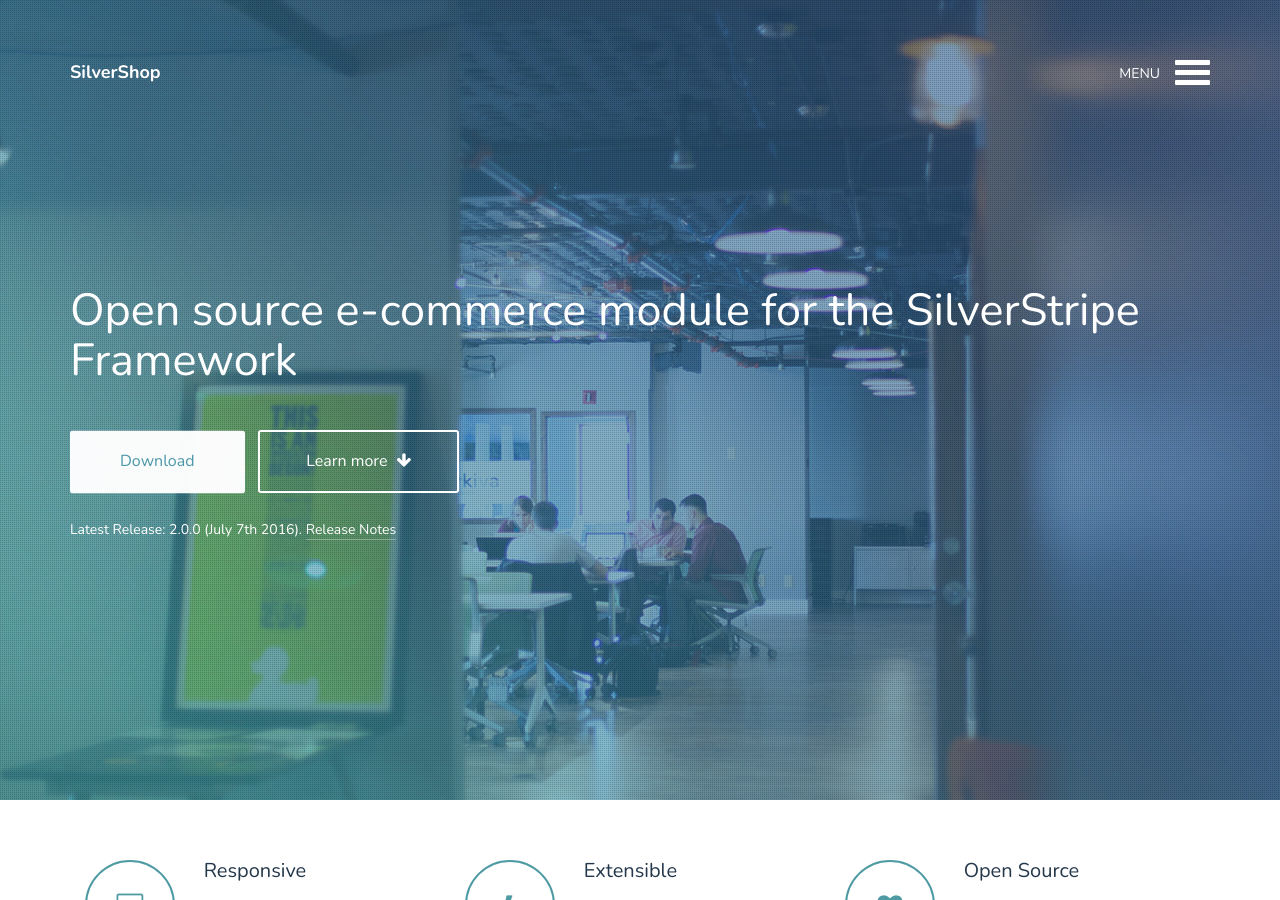
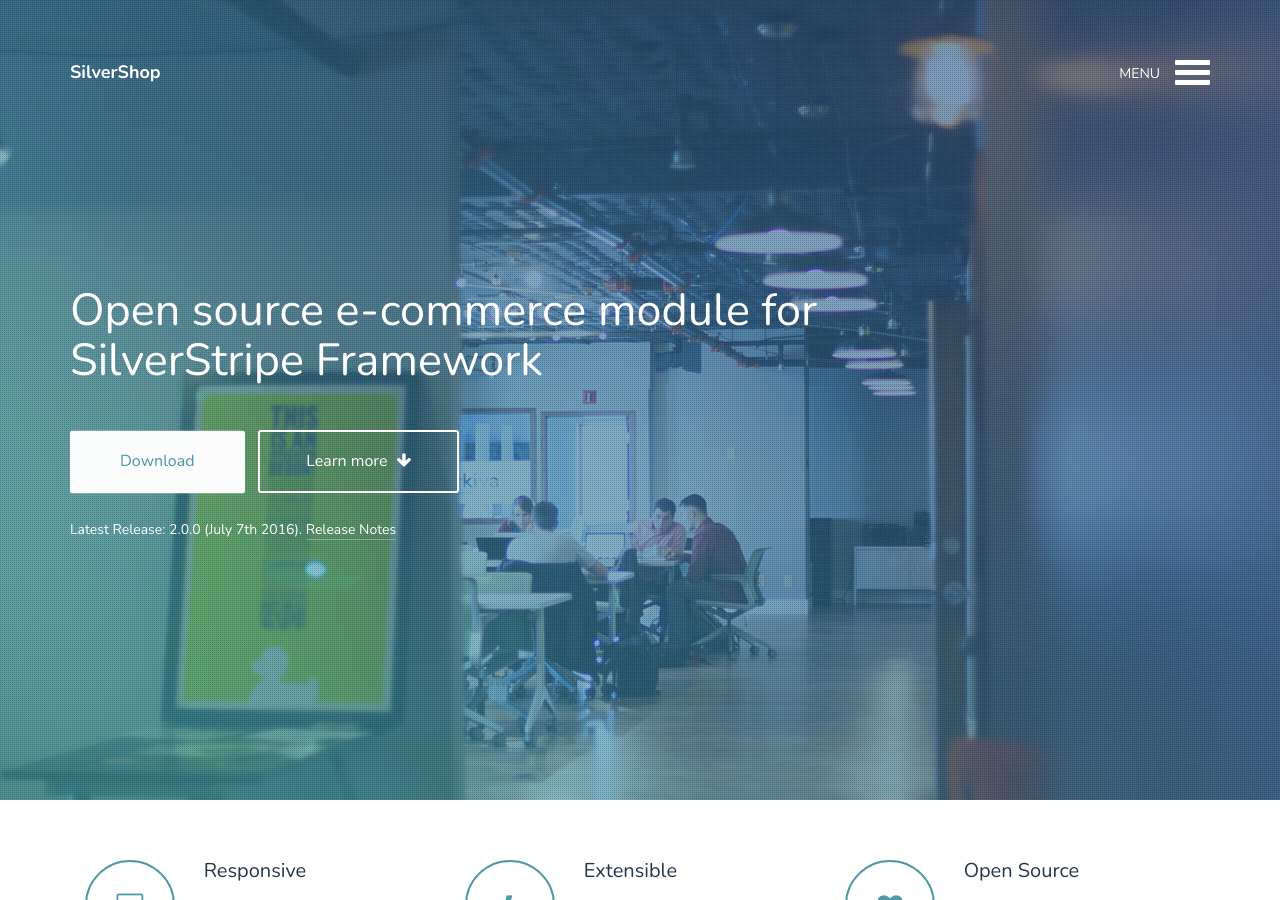
Before and after one commit to silvershop/silvershop.github.io, a Jekyll site: the page built from index.html, in a window 1280 px wide and 900 px high. Built offline with Jekyll 4.4.1, drawn with Linux system fonts in a browser that asks for light colours; nearby versions of some CDN libraries.

Commit message:
Fix line-breaking of SilverStripe Framework
Suggested here: https://twitter.com/Bandit/status/786844968316919808

Also removed "the", since it's a name.

```diff
--- a/_includes/header_home.html
+++ b/_includes/header_home.html
@@ -19,7 +19,7 @@
 
       <div class="row hero-content">
         <div class="col-md-12">
-          <h1 class="animated fadeInDown">Open source e-commerce module for the SilverStripe Framework</h1>
+          <h1 class="animated fadeInDown">Open source e-commerce module for SilverStripe&nbsp;Framework</h1>
 
           <a href="/download" class="use-btn animated fadeInUp">Download</a> <a href="#features" class="learn-btn animated fadeInUp">Learn more <i class="fa fa-arrow-down"></i></a>
 
```
